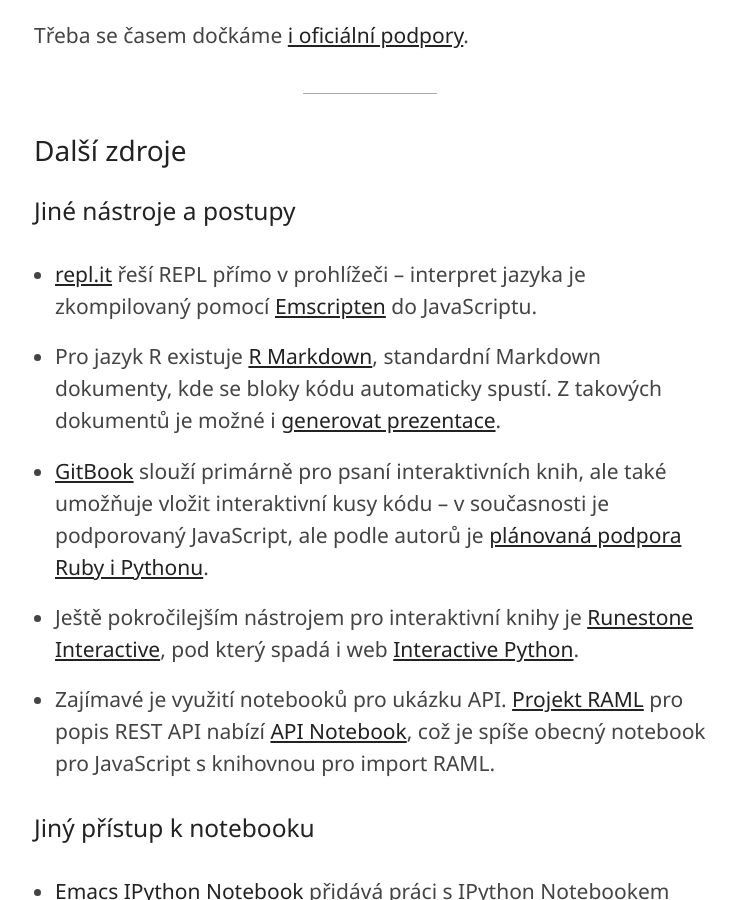
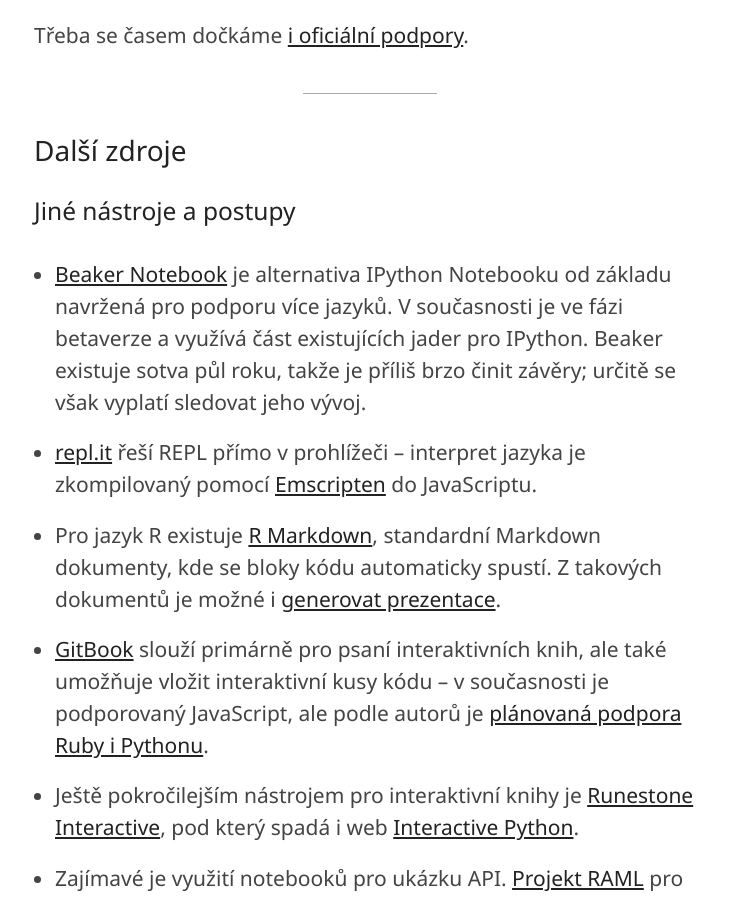
Before and after one commit to jnv/bitoff.cz, a Jekyll site: the page built from _posts/2014-06-04-iruby.md, in a window 1280 px wide and 900 px high, scrolled down 12006 px. Shown: the whole window, without its empty margins (270-1006 px from the left). Built offline with Jekyll 4.4.1, drawn with Linux system fonts in a browser that asks for light colours; some web fonts are replaced; comment, search, counter and statistics services are not loaded.

Commit message:
iruby: Add Beaker Notebook
http://beakernotebook.com/

```diff
--- a/_posts/2014-06-04-iruby.md
+++ b/_posts/2014-06-04-iruby.md
@@ -187,6 +187,7 @@
 
 ## Jiné nástroje a postupy
 
+* [Beaker Notebook](http://beakernotebook.com/) je alternativa IPython Notebooku od základu navržená pro podporu více jazyků. V současnosti je ve fázi betaverze a využívá část existujících jader pro IPython. Beaker existuje sotva půl roku, takže je příliš brzo činit závěry; určitě se však vyplatí sledovat jeho vývoj.
 * [repl.it](http://repl.it/) řeší REPL přímo v prohlížeči -- interpret jazyka je zkompilovaný pomocí [Emscripten](http://emscripten.org/) do JavaScriptu.
 * Pro jazyk R existuje [R Markdown](http://rmarkdown.rstudio.com/), standardní Markdown dokumenty, kde se bloky kódu automaticky spustí. Z takových dokumentů je možné i [generovat prezentace](https://support.rstudio.com/hc/en-us/articles/200486468-Authoring-R-Presentations).
 * [GitBook](https://www.gitbook.io/) slouží primárně pro psaní interaktivních knih, ale také umožňuje vložit interaktivní kusy kódu -- v současnosti je podporovaný JavaScript, ale podle autorů je [plánovaná podpora Ruby i Pythonu](https://github.com/GitbookIO/gitbook#exercises).
```
